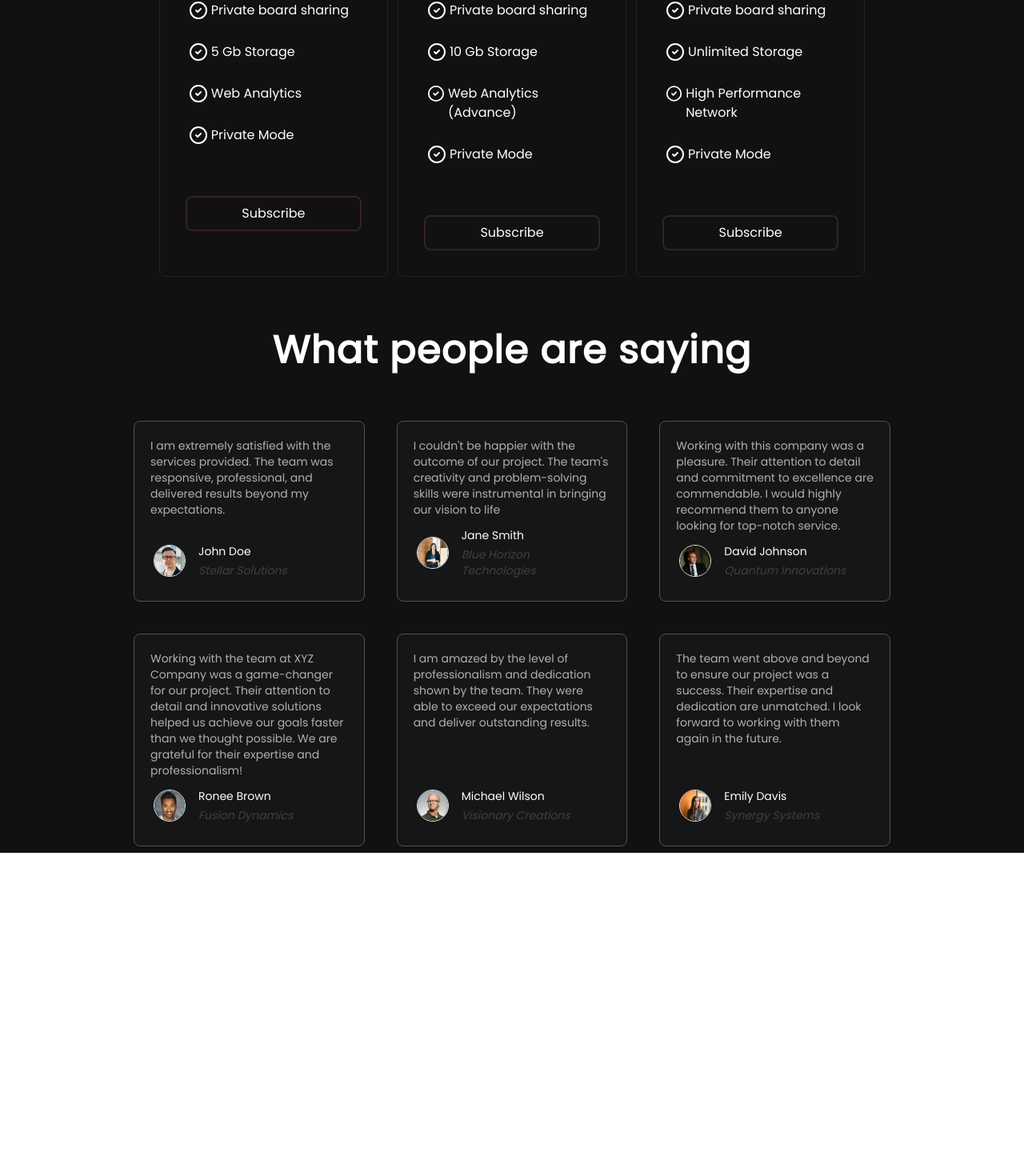
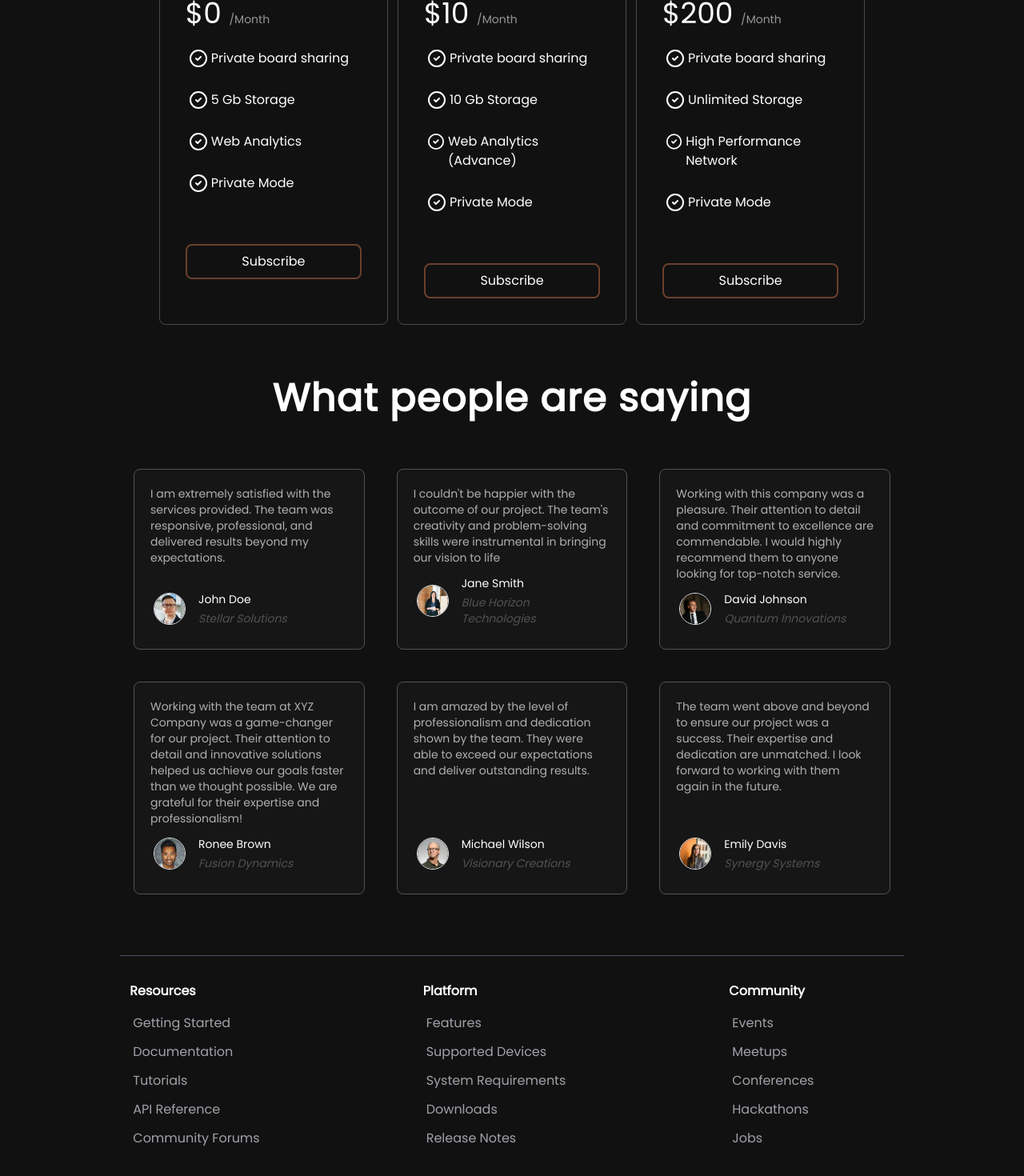
Before and after one commit to Virajb19/VirtualR, a React (Vite) app: page / in a window 1280 px wide. Shown: the part 2763-4233 px from the top of the page at 80% size. Before the commit the page ends 3829 px from the top, so only its background shows below. Built offline with nearby package versions, Linux system fonts and the light colour scheme.

Commit message:
before applying animation on testimonials

```diff
--- a/src/App.jsx
+++ b/src/App.jsx
@@ -7,6 +7,7 @@ import FeatureSection from "./components/FeatureSection"
 import WorkFlow from "./components/WorkFlow"
 import Pricing from "./components/Pricing"
 import Testimonials from "./components/Testimonials"
+import Footer from "./components/Footer"
 
 export default function App() {
 
@@ -15,7 +16,7 @@ export default function App() {
     //         el: document.querySelector('[data-scroll-container]'),
     //         smooth: true,
     //       })
-    //       return () => scroll.destroy()  FONT-THIN
+    //       return () => scroll.destroy()
     // }, [])
 
     return <main className="w-full min-h-screen bg-[#111111]">
@@ -25,5 +26,6 @@ export default function App() {
             <WorkFlow />
             <Pricing />
             <Testimonials />
+            <Footer />
       </main>
 }
--- /dev/null
+++ b/src/components/Footer.jsx
@@ -0,0 +1,25 @@
+import { resourcesLinks, platformLinks, communityLinks } from "../constants"
+
+export default function Footer() {
+
+    return <footer className="flex p-1 mb:p-0 justify-center">
+           <div id="links" className="flex mb:flex-wrap py-5 mb:px-3 w-[77%] tb:w-[95%] mb:w-[95%] gap-44 tb:gap-28 mb:gap-3 justify-start text-white mt-16 mb:mt-5 border-t border-gray-600">
+              <Links heading="Resources" links={resourcesLinks}/>
+              <Links heading="Platform" links={platformLinks}/>
+              <Links heading="Community" links={communityLinks}/>
+          </div>
+        </footer>
+}
+
+function Links({heading, links}){
+    return <div className="flex flex-col p-3 mb:p-0 gap-3 text-white">
+         <h3 className="text-white font-semibold">{heading}</h3>
+         <ul className="flex flex-col p-1 gap-3 font-thin mb:text-xs">
+            {links.map((link,i) => {
+                return <li key={i} className="text-zinc-400 hover:text-white duration-150">
+                    <a href={link.href}>{link.text}</a>
+                </li>
+            })}
+         </ul>
+    </div>
+}
--- a/src/components/Pricing.jsx
+++ b/src/components/Pricing.jsx
@@ -4,8 +4,8 @@ import { CheckCircle2 } from "lucide-react"
 export default function Pricing() {
 
     return <main className="flex flex-col items-center p-1 gap-1">
-             <span className="text-white text-6xl tb:text-5xl mb:text-4xl mt-14 mb-7">Pricing</span>
-             <div id="cards" className="flex mb:flex-wrap p-1 gap-3 tb:gap-1 justify-center w-[70%] tb:w-full mb:w-full">
+             <span className="text-white text-6xl tb:text-5xl mb:text-4xl mt-14 mb:mt-7 mb-7">Pricing</span>
+             <div id="cards" className="flex mb:flex-wrap p-1 gap-3 tb:gap-1 justify-center w-[70%] tb:w-full mb:w-[85%]">
                   {pricingOptions.map((option, i) => {
                     return <Card key={i} title={option.title} price={option.price} features={option.features}/>
                   })}
@@ -14,7 +14,7 @@ export default function Pricing() {
 }
 
 function Card({title, price, features}){
-    return <div className="flex flex-col basis-1/3 mb:grow p-8 tb:p-5 gap-5 tb:gap-3 mb:gap-2 text-white rounded-lg border border-[#242424]">
+    return <div className="flex flex-col basis-1/3 mb:grow p-8 tb:p-5 gap-5 tb:gap-3 mb:gap-2 text-white rounded-lg border border-[#514848]">
            <span className="text-2xl lp:text-3xl flex mb:justify-center items-end gap-2">
             {title}
             {title == 'Pro' && <span className="text-orange-500 text-lg tb:text-base">(Most Popular)</span>}
@@ -26,6 +26,6 @@ function Card({title, price, features}){
                 <span className="tb:text-xs">{feature}</span>
             </div>
            })}
-           <button className="hover:bg-[#5E210F] hover:border-transparent duration-150 p-2 rounded-lg border-2 border-[#34231C] mt-10 tb:mt-7 mb:mt-5">Subscribe</button>
+           <button className="hover:bg-[#5E210F] hover:border-transparent duration-150 p-2 rounded-lg border-2 border-[#6b3f2c] mt-10 tb:mt-7 mb:mt-5">Subscribe</button>
     </div>
 }
--- a/src/components/Testimonials.jsx
+++ b/src/components/Testimonials.jsx
@@ -1,21 +1,40 @@
 import { useMediaQuery } from "react-responsive"
 import { testimonials } from "../constants"
+import { useGSAP } from "@gsap/react"
+import gsap from "gsap"
+import { useRef } from "react"
 
 export default function Testimonials() {
 
    const isMobile = useMediaQuery({maxWidth : 640})
+   const testimonialRefs = useRef([])
+   const parent = useRef(null)
+
+   useGSAP(() => {
+    let mm = gsap.matchMedia()
+
+         if(testimonialRefs.current && isMobile) {
+            gsap.to(testimonialRefs.current, {
+               xPercent: -100,
+               duration: 5,
+               repeat: -1,
+               ease: "none",
+            })
+      }
+
+   }, [])
 
     return <main className="flex flex-col items-center p-1 gap-1 text-white">
             <h2 className="text-5xl tb:text-4xl mb:text-2xl tracking-wide font-semibold my-14">What people are saying</h2>
-            <div className="grid grid-cols-3 tb:grid-cols-2 mb:grid-cols-1 w-3/4 tb:w-[90%] mb:w-full p-1 gap-10">
+            <div className="grid grid-cols-3 tb:grid-cols-2 mb:flex mb:items-start mb:overflow-hidden w-3/4 tb:w-[90%] mb:w-full p-1 gap-10">
              {testimonials.map((testimonial, i) => {
-                return <div key={i} className="flex flex-col justify-between p-5 tb:p-4 gap-1 bg-[#161616] border border-neutral-600 rounded-lg">
+                return <div ref={el => testimonialRefs.current[i] = el} key={i} className="flex flex-col mb:shrink-0 mb:ml-2 mb:max-w-xs justify-between p-5 tb:p-4 mb:p-3 gap-1 bg-[#161616] border border-neutral-600 rounded-lg">
                      <p className="text-[#B0B0B0] text-sm">{testimonial.text}</p>
                      <div className="flex items-center p-1 gap-3">
                         <img className="rounded-full border border-gray-200" src={testimonial.image} width={40}/>
                          <div className="flex flex-col p-1 gap-1 text-sm">
                            <span>{testimonial.user}</span>
-                           <span className="text-neutral-700 italic">{testimonial.company}</span>
+                           <span className="text-neutral-600 italic">{testimonial.company}</span>
                         </div>
                      </div>
                 </div>
--- a/src/components/WorkFlow.jsx
+++ b/src/components/WorkFlow.jsx
@@ -4,7 +4,7 @@ import { CheckCircle2 } from "lucide-react"
 
 export default function WorkFlow() {
     return <div className="flex flex-col items-center p-1 gap-1 mt-28 mb:mt-14">
-             <span className="text-white text-6xl tb:text-[2.3rem] mb:text-2xl mb:tracking-wide tb:tracking-wide w-full pt-20 mb:pt-10 text-center border-t border-gray-500">Accelerate your <span className="bg-gradient-to-r from-orange-500 to-orange-900 text-transparent bg-clip-text">coding workflow</span></span>
+             <span className="text-white text-6xl tb:text-[2.3rem] mb:text-3xl mb:tracking-wide tb:tracking-wide w-3/4 pt-20 mb:pt-10 text-center border-t border-gray-500">Accelerate your <span className="bg-gradient-to-r from-orange-500 to-orange-900 text-transparent bg-clip-text">coding workflow</span></span>
              <div id="codeImg" className="flex mb:flex-col mb:items-center p-2 gap-1 w-3/4 tb:w-full mb:w-full">
                  <img src={codeImg} className="w-1/2 mb:w-[80%]"/>
                 <div id="checkList" className="flex flex-col justify-around grow p-1 gap-3 mt-5">
```
